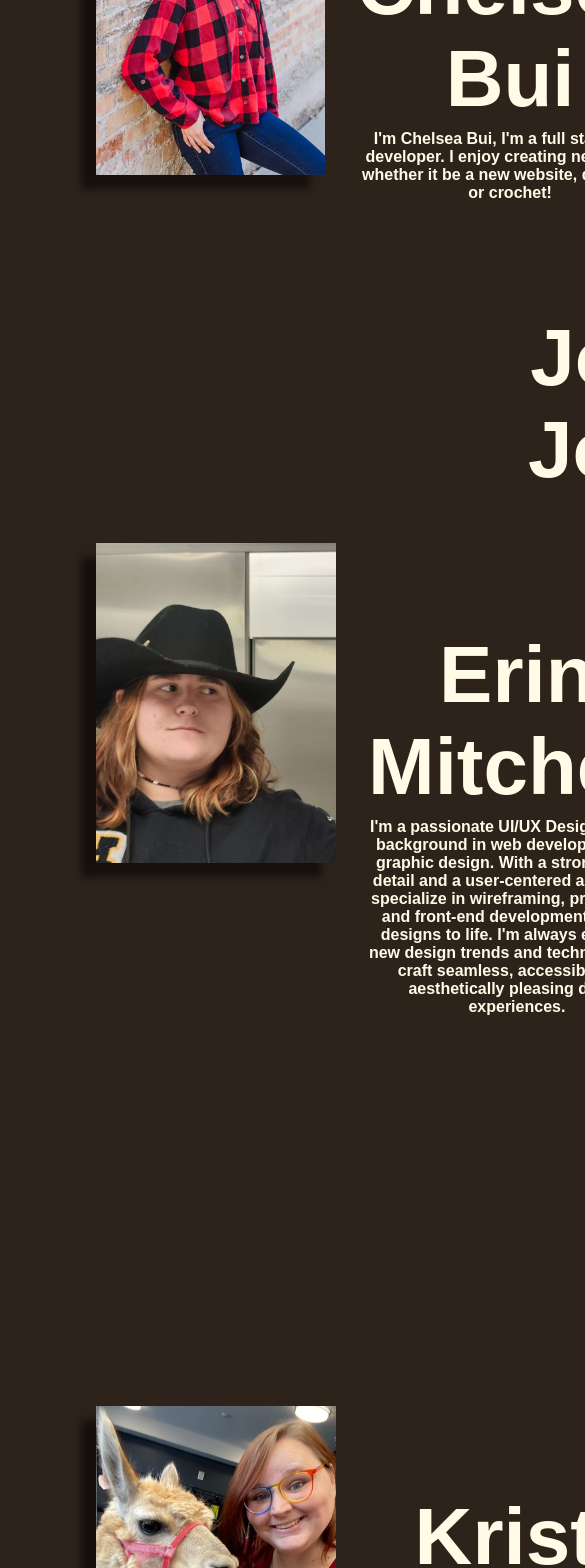
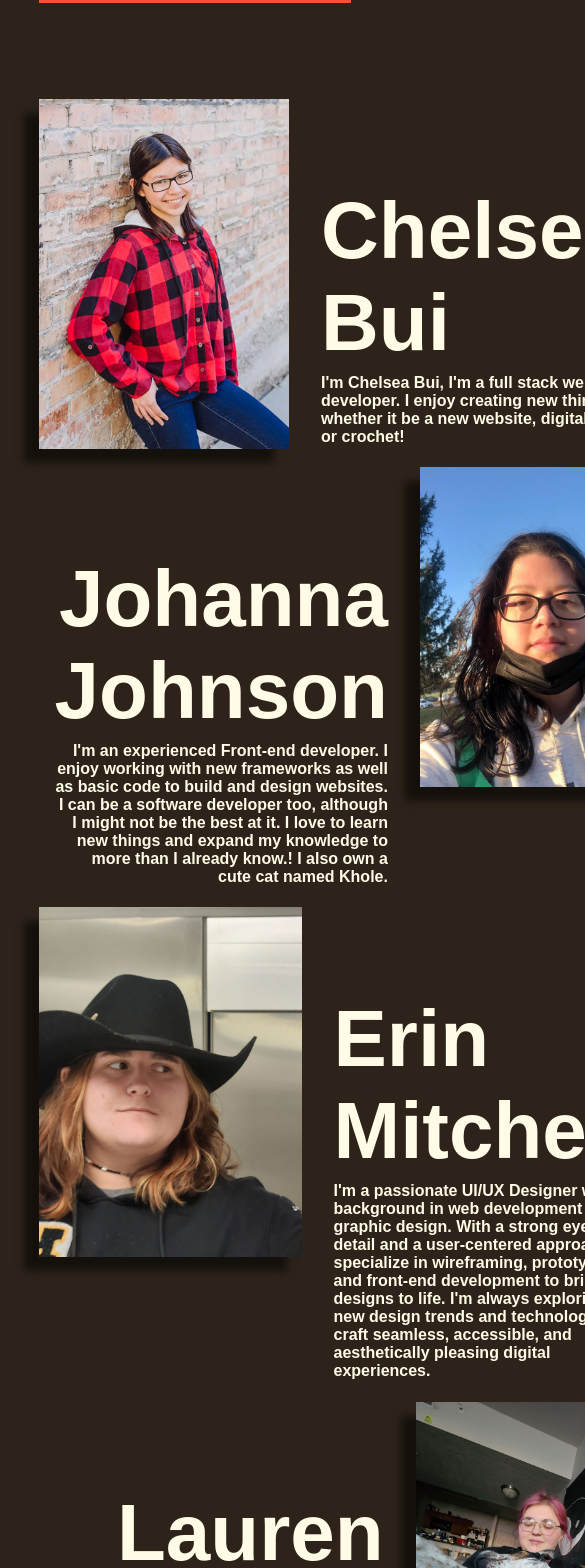
Before and after one commit to LeighVirrey/SuperNomWrangler, a React (Create React App) app in the folder front-end/nom-wrangler/: page /about in a window 390 px wide. Shown: the part 1760-3328 px from the top of the page, 585 px wide, since content can reach past the window. Built offline with nearby package versions, Linux system fonts and the light colour scheme.

Commit message:
About Responsive
still need cal to send me his damn about me but otherwise mostly done

```diff
--- a/front-end/nom-wrangler/src/component/about/about.css
+++ b/front-end/nom-wrangler/src/component/about/about.css
@@ -1,19 +1,23 @@
 .aboutSteak{
     margin-top: 2rem;
-    width: 80rem;
-    height: 20rem;
+    width: 90%;
+    height: 200px;
     object-fit: cover;
     border-radius: var(--border-radius-md);
+}
+
+.aboutPage{
+    margin-left: 10%;
+    margin-right: 10%;
 }
 
 .aboutContainer{
     display: flex;
     flex-direction: column;
     align-items: center;
-    justify-content: center;
     border-bottom: 5px solid var(--color-primary);
-    margin-left:6rem;
-    margin-right: 6rem;
+    align-content: center;
+
 }
 
 .aboutHeader{
@@ -23,7 +27,7 @@
 }
 
 .aboutSub{
-    width: 80rem;
+    width: 90%;
     font-weight: bold;
     color: #C8C8C8;
     margin-top: -2rem;
@@ -32,14 +36,13 @@
 
 .aboutTeam{
     margin-top: 6rem;
-    margin-left: 6rem;
     margin-bottom: 5rem;
 
 }
 
 .pfpleft{
-    width: 20rem;
-    height: 20rem;
+    width: 350px;
+    height: 350px;
     object-fit: cover;
     margin-right: 2rem;
 }
@@ -50,8 +53,10 @@
     align-items: flex-start;
     justify-content: center;
     margin-top: 2rem;
+    text-align: left;
 
 }
+
 
 .pfpright{
     width: 20rem;
@@ -66,7 +71,8 @@
     align-items: flex-end;
     justify-content: center;
     margin-top: 2rem;
-    margin-left: 27rem;
+    margin-left: 5%;
+    text-align: right;
 
 }
 
@@ -76,7 +82,8 @@
     align-items: flex-end;
     justify-content: center;
     margin-top: 2rem;
-    margin-left: 37rem;
+    margin-left: 25%;
+    text-align: right;
 
 }
 
@@ -86,7 +93,8 @@
     align-items: flex-end;
     justify-content: center;
     margin-top: 2rem;
-    margin-left: 27rem;
+    margin-left:3%;
+    text-align: right;
 
 }
 
@@ -96,7 +104,8 @@
     align-items: flex-end;
     justify-content: center;
     margin-top: 2rem;
-    margin-left: 47rem;
+    margin-left: 25%;
+    text-align: right;
 
 }
 .name{
--- a/front-end/nom-wrangler/src/component/about/about.js
+++ b/front-end/nom-wrangler/src/component/about/about.js
@@ -1,9 +1,10 @@
 import React from 'react'
 import './about.css'
+// import BackToTop from '../backToTop/backToTop'
 
 const About = () => {
   return (
-    <div>
+    <div className='aboutPage'>
       <div className='aboutContainer'>
         <img className='aboutSteak box-shadow' src='../images/steak.jpg' alt="about" />
         <h1 className='aboutHeader'>SUPER NOM WRANGLER</h1>
@@ -22,7 +23,7 @@ const About = () => {
         <div className='flex'>
           <div className='detailsright'>
             <h1 className='name'>Johanna Johnson</h1>
-            <h4> Johanna UPDATE THIS</h4>
+            <h4> I'm an experienced Front-end developer. I enjoy working with new frameworks as well as basic code to build and design websites. I can be a software developer too, although I might not be the best at it. I love to learn new things and expand my knowledge to more than I already know.! I also own a cute cat named Khole.</h4>
           </div>
           <img className='box-shadow pfpright' src='../images/johanna.jfif' alt="johanna" />
         </div>
@@ -32,7 +33,7 @@ const About = () => {
           <div className='detailsleft'>
             <h1 className='name'>Erin Mitchell</h1>
             <h4> I'm a passionate UI/UX Designer with a background in web development and graphic design. With a strong eye for detail and a user-centered approach, I specialize in wireframing, prototyping, and front-end development to bring designs to life. I'm always exploring new design trends and technologies to craft seamless, accessible, and aesthetically pleasing digital experiences.</h4>
-          </div>
+            </div>
         </div>
 
         <div className='flex'>
@@ -54,7 +55,7 @@ const About = () => {
         <div className='flex'>
           <div className='detailsstokes'>
             <h1 className='name'>Alexander Stokes</h1>
-            <h2> ALEXANDER UPDATE THIS</h2>
+            <h4> Hey there! I’m Alexander—part coder, part gamer, and full-time motorcycle enthusiast. Whether I’m writing code, riding twisty backroads, or leveling up in the latest RPG, I bring the same passion and curiosity into everything I do. This project is my way of blending creativity, technology, and a bit of adrenaline—thanks for stopping by and being part of the ride!</h4>
           </div>
           <img className='box-shadow pfpright' src='../images/alexander.png' alt="alexander" />
         </div>
@@ -78,6 +79,7 @@ const About = () => {
       </div>
       <div>
       </div>
+      {/* <BackToTop /> */}
     </div>
   )
 }
```
Also changed, not shown: 1 other file (tests, documents, lock files or other folders).
